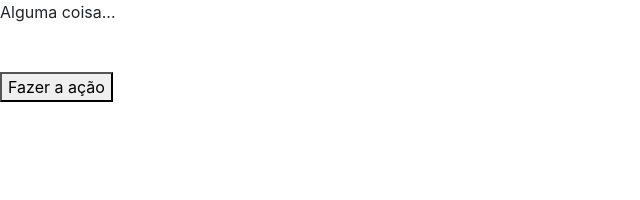
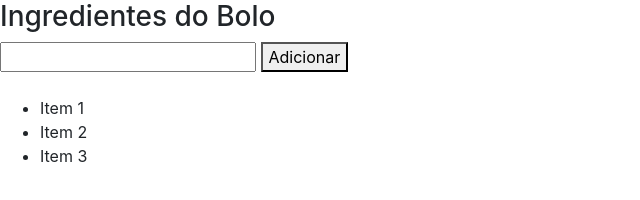
Before and after one commit to marcosvandrade/js, a plain HTML site: page index.html in a window 1280 px wide. Shown: the whole page, without its empty margins (0-640 px from the left). Drawn offline with nearby package versions, Linux system fonts and the light colour scheme.

Commit message:
uploadWork14Jun19

```diff
--- a/index.html
+++ b/index.html
@@ -11,9 +11,18 @@
     <link rel="stylesheet" href="https://stackpath.bootstrapcdn.com/bootstrap/4.3.1/css/bootstrap.min.css" integrity="sha384-ggOyR0iXCbMQv3Xipma34MD+dH/1fQ784/j6cY/iJTQUOhcWr7x9JvoRxT2MZw1T" crossorigin="anonymous">
   </head>
   <body>
-    <div id="area">Alguma coisa...</div>
+    <h3>Ingredientes do Bolo</h3>
+
+    <input type="text" id="ingrediente" />
+    <button onclick="adicionarIngrediente()">Adicionar</button>
     <br><br>
-    <button onclick="trocarDiv('Marcos', 90)">Fazer a ação</button>
+
+    <ul id="lista">
+      <li>Item 1</li>
+      <li>Item 2</li>
+      <li>Item 3</li>
+    </ul>
+
     <!-- Optional JavaScript -->
     <!-- jQuery first, then Popper.js, then Bootstrap JS -->
     <script src="https://code.jquery.com/jquery-3.3.1.slim.min.js" integrity="sha384-q8i/X+965DzO0rT7abK41JStQIAqVgRVzpbzo5smXKp4YfRvH+8abtTE1Pi6jizo" crossorigin="anonymous"></script>
--- a/script.js
+++ b/script.js
@@ -3,3 +3,14 @@ function trocarDiv(nome, idade){
     var texto = prompt("Qual o seu sobrenome?");
     area.innerHTML = nome+" "+texto+" tem "+idade+" anos";
 }
+
+function  adicionarIngrediente() {
+    var ing = document.getElementById("ingrediente").value;
+
+    var listahtml = document.getElementById("lista").innerHTML;
+
+    listahtml = listahtml + "<li>" + ing + "</li>";
+
+    document.getElementById("lista").innerHTML = listahtml;
+
+  }
```
